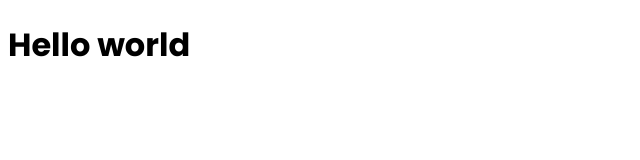
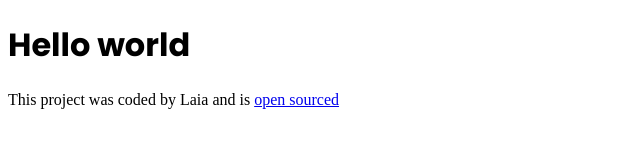
Before and after one commit to lpb1602/travel-project, a plain HTML site: page index.html in a window 1280 px wide. Shown: the whole page, without its empty margins (0-640 px from the left). Drawn offline with Linux system fonts and the light colour scheme.

Commit message:
Added footer with GitHub link

```diff
--- a/index.html
+++ b/index.html
@@ -14,5 +14,12 @@
   </head>
   <body>
     <h1>Hello world</h1>
+
+    <footer>
+      This project was coded by Laia and is
+      <a href="https://github.com/lpb1602/travel-project" target="_blank"
+        >open sourced</a
+      >
+    </footer>
   </body>
 </html>
```
